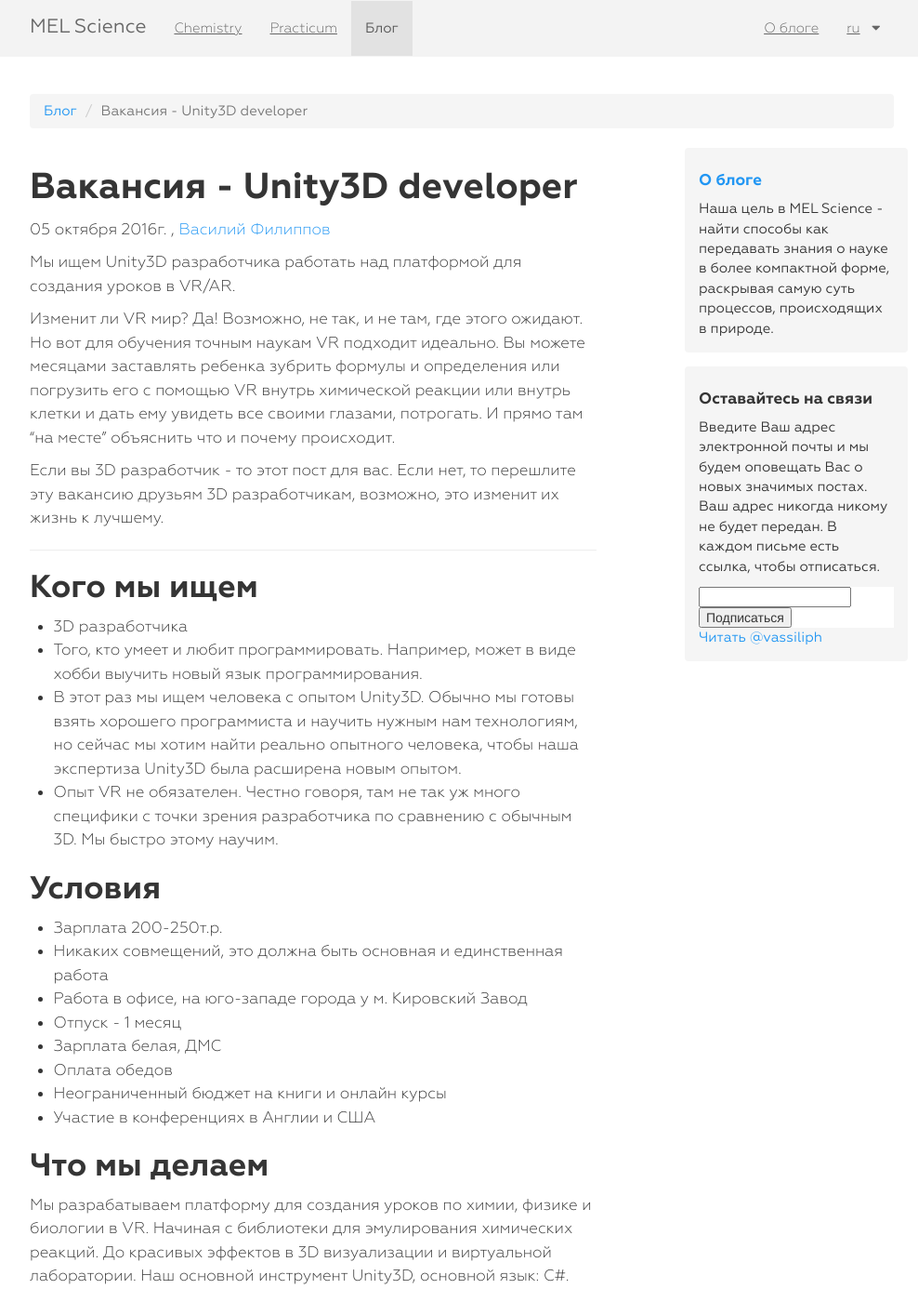
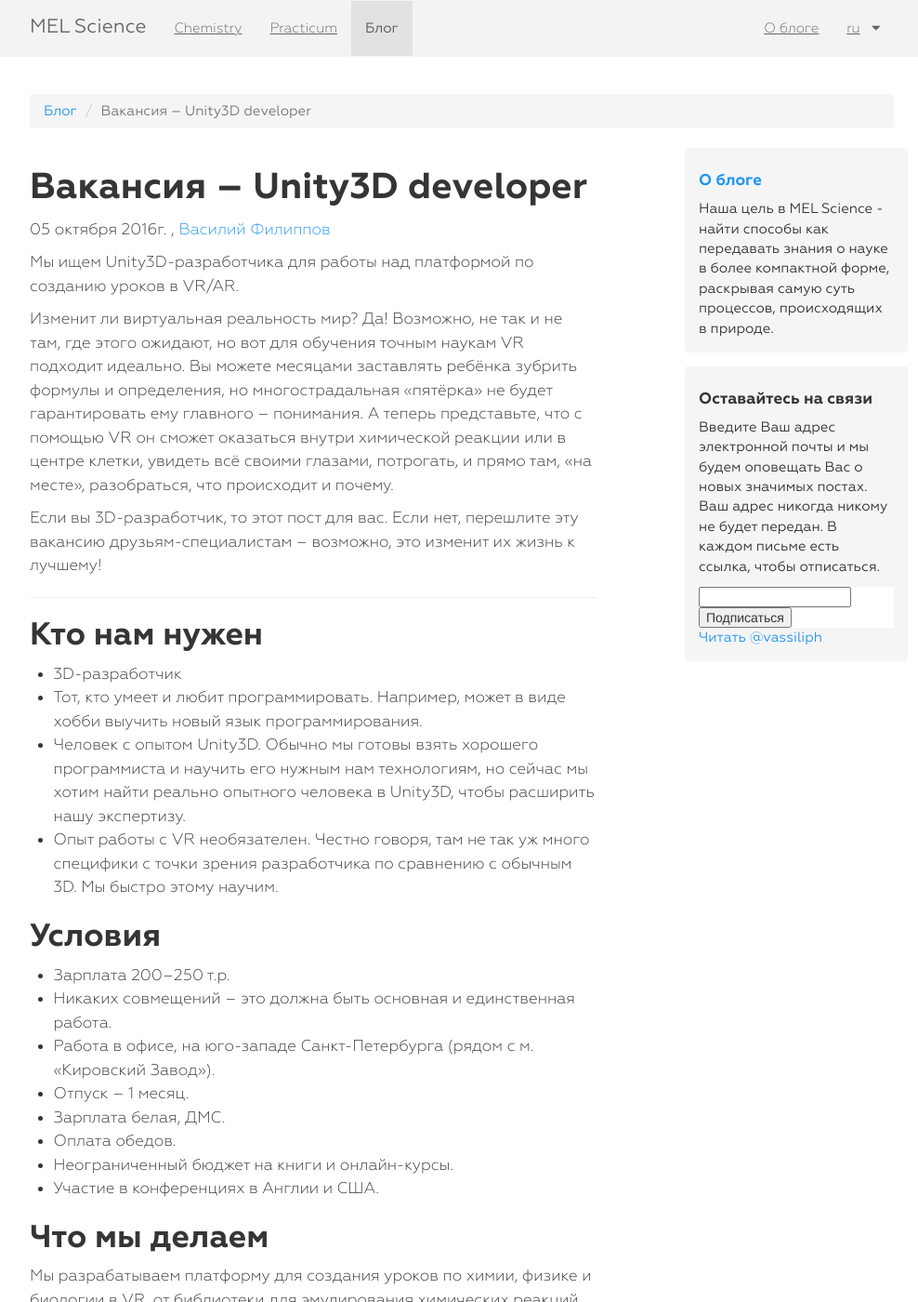
Before and after one commit to MELScience/blog.melscience.com, a Jekyll site: the page built from ru/2016-10-05-looking-for-a-unity3d-developer.md, in a window 1280 px wide and 1400 px high. Shown: the whole window at 93% size, without its empty margins (143-1131 px from the left). Built offline with Jekyll 4.4.1, drawn with Linux system fonts in a browser that asks for light colours; nearby versions of some CDN libraries; comment, search, counter and statistics services are not loaded; some of the changed text lies outside the part shown.

Commit message:
Kate Russian corrections

```diff
--- a/ru/2016-10-05-looking-for-a-unity3d-developer.md
+++ b/ru/2016-10-05-looking-for-a-unity3d-developer.md
@@ -1,6 +1,6 @@
 ---
 layout: blog-post
-title: Вакансия - Unity3D developer
+title: Вакансия – Unity3D developer
 type: blog-post
 author: Василий Филиппов
 author-id: vassili-philippov
@@ -10,43 +10,37 @@
 publish-status: unpublished
 ---
 
-Мы ищем Unity3D разработчика работать над платформой для создания уроков в VR/AR.
+Мы ищем Unity3D-разработчика для работы над платформой по созданию уроков в VR/AR.
 
-Изменит ли VR мир? Да! Возможно, не так, и не там, где этого ожидают.
-Но вот для обучения точным наукам VR подходит идеально.
-Вы можете месяцами заставлять ребенка зубрить формулы и определения или погрузить его с помощью VR внутрь
-химической реакции или внутрь клетки и дать ему увидеть все своими глазами,
-потрогать. И прямо там "на месте" объяснить что и почему происходит.
+Изменит ли виртуальная реальность мир? Да! Возможно, не так и не там, где этого ожидают, но вот для обучения точным наукам VR подходит идеально. Вы можете месяцами заставлять ребёнка зубрить формулы и определения, но многострадальная «пятёрка» не будет гарантировать ему главного – понимания.   А теперь представьте, что  с помощью VR он сможет оказаться внутри химической реакции или в центре клетки, увидеть всё своими глазами, потрогать, и прямо там, «на месте», разобраться, что происходит и почему.
 
-Если вы 3D разработчик - то этот пост для вас. Если нет, то перешлите эту вакансию друзьям 3D разработчикам, возможно, это изменит их жизнь к лучшему.
+Если вы 3D-разработчик, то этот пост для вас. Если нет, перешлите эту вакансию друзьям-специалистам – возможно, это изменит их жизнь к лучшему!
 <!-- more -->
 
 ---
 
-## Кого мы ищем
+## Кто нам нужен
 
-* 3D разработчика
-* Того, кто умеет и любит программировать. Например, может в виде хобби выучить новый язык программирования.
-* В этот раз мы ищем человека с опытом Unity3D. Обычно мы готовы взять хорошего программиста и научить нужным нам технологиям, но сейчас мы хотим найти реально опытного человека, чтобы наша экспертиза Unity3D была расширена новым опытом.
-* Опыт VR не обязателен. Честно говоря, там не так уж много специфики с точки зрения разработчика по сравнению с обычным 3D. Мы быстро этому научим.
+* 3D-разработчик
+* Тот, кто умеет и любит программировать. Например, может в виде хобби выучить новый язык программирования.
+* Человек с опытом Unity3D. Обычно мы готовы взять хорошего программиста и научить его нужным нам технологиям, но сейчас мы хотим найти реально опытного человека в Unity3D, чтобы расширить нашу экспертизу.
+* Опыт работы с VR необязателен. Честно говоря, там не так уж много специфики с точки зрения разработчика по сравнению с обычным 3D. Мы быстро этому научим.
 
 ## Условия
 
-* Зарплата 200-250т.р.
-* Никаких совмещений, это должна быть основная и единственная работа
-* Работа в офисе, на юго-западе города у м. Кировский Завод
-* Отпуск - 1 месяц
-* Зарплата белая, ДМС
-* Оплата обедов
-* Неограниченный бюджет на книги и онлайн курсы
-* Участие в конференциях в Англии и США
+* Зарплата 200–250 т.р.
+* Никаких совмещений – это должна быть основная и единственная работа.
+* Работа в офисе, на юго-западе Санкт-Петербурга (рядом с м. «Кировский Завод»).
+* Отпуск – 1 месяц.
+* Зарплата белая, ДМС.
+* Оплата обедов.
+* Неограниченный бюджет на книги и онлайн-курсы.
+* Участие в конференциях в Англии и США.
 
 ## Что мы делаем
 
-Мы разрабатываем платформу для создания уроков по химии, физике и биологии в VR.
-Начиная с библиотеки для эмулирования химических реакций. До красивых эффектов в 3D визуализации и виртуальной лаборатории. Наш основной инструмент Unity3D, основной язык: С#.
+Мы разрабатываем платформу для создания уроков по химии, физике и биологии в VR, от библиотеки для эмулирования химических реакций до красивых эффектов в 3D-визуализации и виртуальной лаборатории. Наш основной инструмент – Unity3D, основной язык – С#.
 
-Многие из нас раньше разрабатывали игры. А теперь мы разрабатываем уроки химии, физики и биологии в виртуальной реальности.
-Это так же весело, очень похожие технологии, но намного проще отвечать себе на вопрос "а что полезного я создаю для этого мира?".
+Многие из нас раньше разрабатывали игры, а теперь мы создаём уроки в виртуальной реальности. Это так же весело, очень похожие технологии, но при этом намного проще отвечать себе на вопрос: «А что полезного я создаю для этого мира?»
 
-<a class="btn btn-primary btn-lg active" href="http://scijob.ru/vacancy/2783" role="button">Послать свое резюме на позицию Unity3D Developer</a>
+<a class="btn btn-primary btn-lg active" href="http://scijob.ru/vacancy/2783" role="button">Отправить своё резюме на вакансию Unity3D Developer</a>
```
